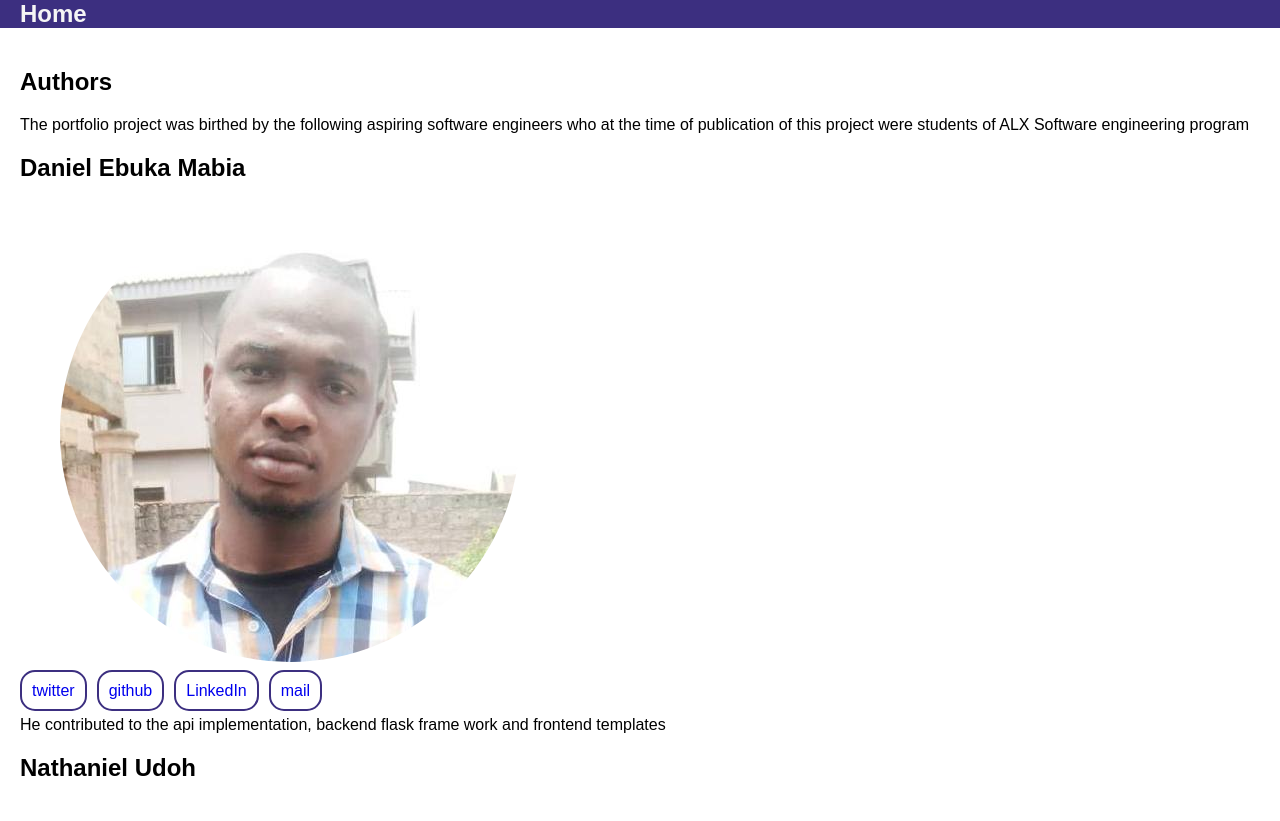
After one commit to princedan-123/aidDev, a Flask app: page /authors in a window 1280 px wide. The commit adds this page. Run offline with Flask 3, Linux system fonts and the light colour scheme.

Commit message:
created new templates

```diff
--- /dev/null
+++ b/web_flask/templates/authors.html
@@ -0,0 +1,34 @@
+<!DOCTYPE html>
+<html lang="en">
+<head>
+    <meta charset="UTF-8">
+    <meta name="viewport" content="width=device-width, initial-scale=1.0">
+    <title>authors</title>
+    <link rel="stylesheet" href="{{url_for('static', filename='css/authors.css')}}">
+</head>
+<body>
+    <header>
+        <nav>
+            <a href="{{url_for('homepage')}}" class="home">Home</a>
+        </nav>
+    </header>
+    <section>
+        <h1>Authors</h1>
+        <p>
+            The portfolio project was birthed by the following aspiring software engineers who at the time of publication of this project were students of ALX Software engineering program
+        </p>
+        <h2>  Daniel Ebuka Mabia  </h2>
+        <figure>
+            <img src="{{url_for('static', filename='images/authors.jpg')}}" alt="An image of Daniel, one of the authors of the project" class="author_image">
+        </figure>
+        <nav class="author_nav">
+            <nav><a href="https://twitter.com/Daniel__Mabia" class="button">twitter</a></nav>
+            <nav><a href="https://github.com/princedan-123" class="button">github</a></nav>
+            <nav><a href="https://www.linkedin.com/in/daniel-mabia" class="button">LinkedIn</a></nav>
+            <nav><a href="mailto:danielebukamabia@gmail.com" class="button">mail</a></nav>
+        </nav>
+        <p>He contributed to the api implementation, backend flask frame work and frontend templates</p>
+        <h2> Nathaniel Udoh</h2>
+    </section>
+</body>
+</html>
--- a/web_flask/templates/index.html
+++ b/web_flask/templates/index.html
@@ -42,10 +42,10 @@
     </section>
     <footer class="about_us">
         <div>
-            <a href="" class="button">Our story</a>
+            <a href="{{ url_for('story') }}" class="button">Our story</a>
         </div>
         <div>
-            <a href="" class="button">authors</a>
+            <a href="{{url_for('authors') }}" class="button">authors</a>
         </div>
         <div>
             <a href="https://github.com/princedan-123/aidDev" class="button">repository</a>
```
Also changed, not shown: web_flask/templates/story.html (added, +18 -0 lines), web_flask/static/images/authors.jpg (added).
